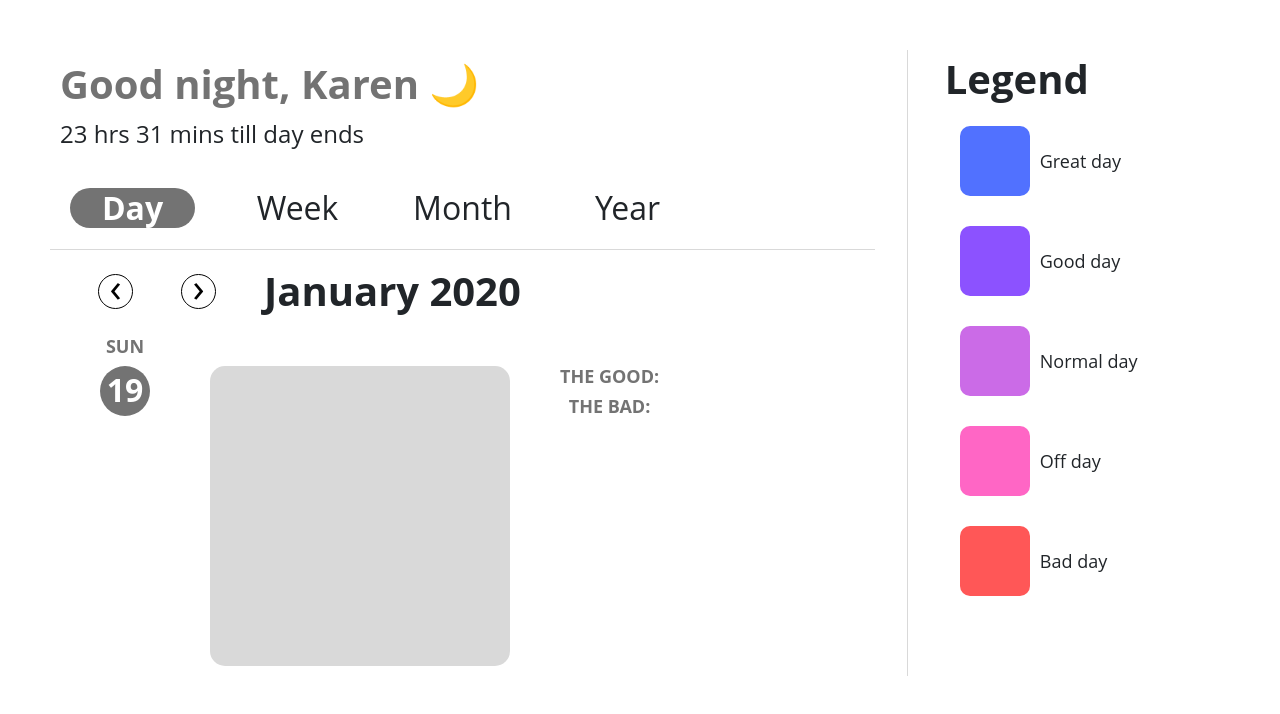
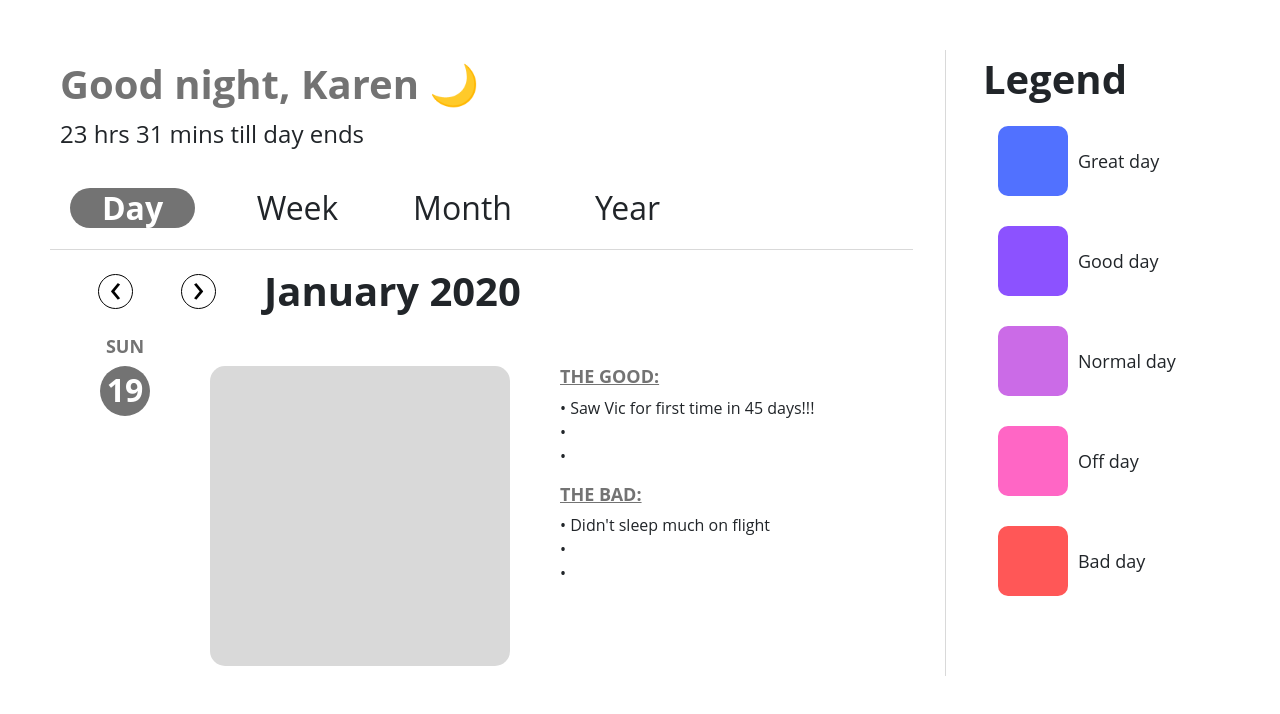
Before and after one commit to uttaravadina/dayz, a React (Create React App) app in the folder frontend/: page /day in a window 1280 px wide. Shown: the top 714 px of the page. Built offline with nearby package versions, Linux system fonts and the light colour scheme.

Commit message:
Add static day notes and fix border radius of today for Month and Year

```diff
--- a/frontend/src/Components/Day/View.js
+++ b/frontend/src/Components/Day/View.js
@@ -42,14 +42,24 @@ class View extends React.Component {
                             </div>
                             <div className="day-notes">
                                 <div className="day-notes-good">
-                                    <h3>
-                                        THE GOOD:
-                                    </h3>
+                                    <h3>THE GOOD:</h3>
+                                    <div className="day-notes-good-text">
+                                        <p>
+                                            • Saw Vic for first time in 45 days!!! <br/>
+                                            • <br/>
+                                            •
+                                        </p>
+                                    </div>
                                 </div>
                                 <div className="day-notes-bad">
-                                    <h3>
-                                        THE BAD:
-                                    </h3>
+                                    <h3>THE BAD:</h3>
+                                    <div className="day-notes-bad-text">
+                                        <p>
+                                            • Didn't sleep much on flight <br/>
+                                            • <br/>
+                                            •
+                                        </p>
+                                    </div>
                                 </div>
                             </div>
                         </div>
--- a/frontend/src/Styles/Day/View.css
+++ b/frontend/src/Styles/Day/View.css
@@ -78,3 +78,15 @@
     display: flex;
     flex-direction: column;
 }
+
+.day-notes h3 {
+    text-align: left;
+    text-decoration: underline;
+}
+
+.day-notes-good-text {
+
+}
+
+.day-notes-bad-text {
+}
--- a/frontend/src/Styles/Month/View.css
+++ b/frontend/src/Styles/Month/View.css
@@ -30,7 +30,7 @@
 }
 
 .month-today {
-    border-radius: 9px;
+    border-radius: 7px;
     border-style: solid;
     border-color: #737373;
     border-width: 2px;
@@ -39,6 +39,7 @@
 .month-today .month-colorbox {
     width: 56px;
     height: 56px;
+    border-radius: 5px;
 }
 
 .month-table {
--- a/frontend/src/Styles/Year/View.css
+++ b/frontend/src/Styles/Year/View.css
@@ -48,7 +48,7 @@
 }
 
 .year-today {
-    border-radius: 3px;
+    border-radius: 2px;
     border-style: solid;
     border-color: #737373;
     border-width: 1px;
@@ -59,4 +59,5 @@
 .year-today .year-colorbox {
     width: 14px;
     height: 14px;
+    border-radius: 1px;
 }
```
